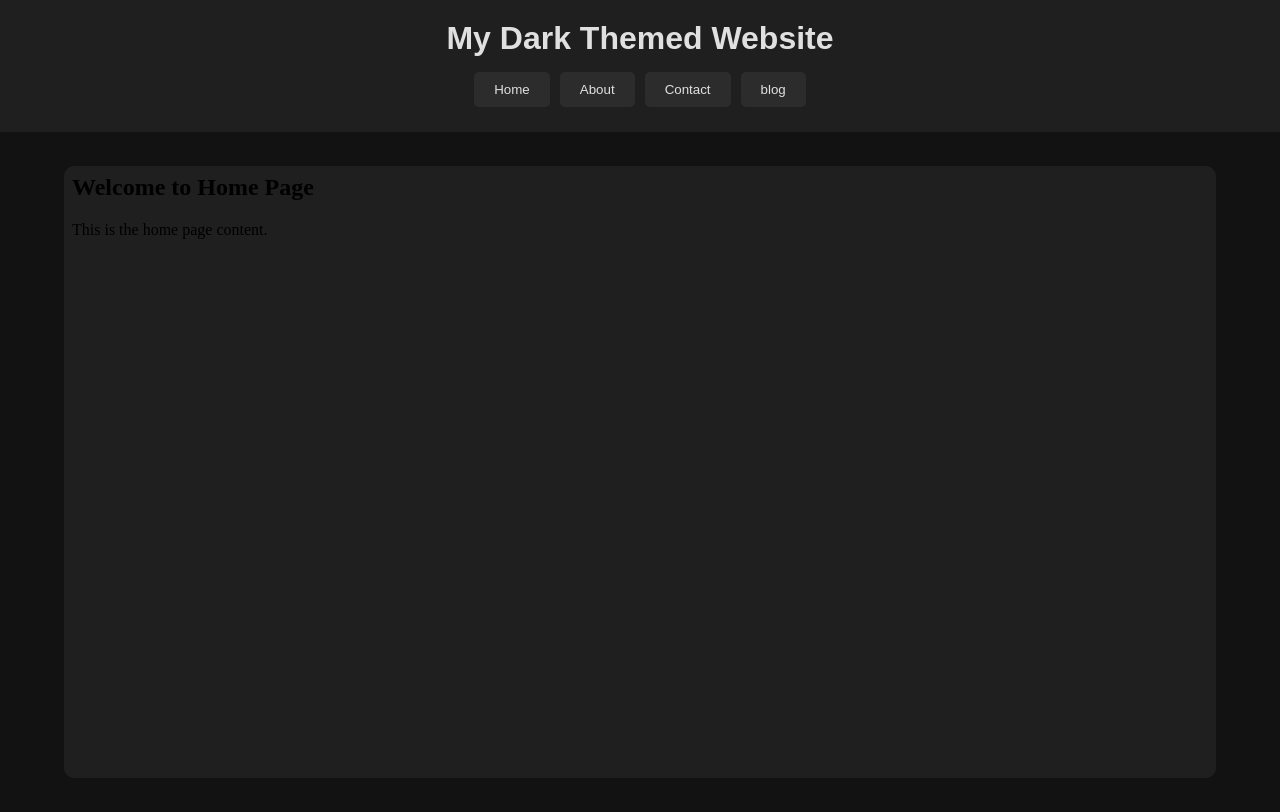
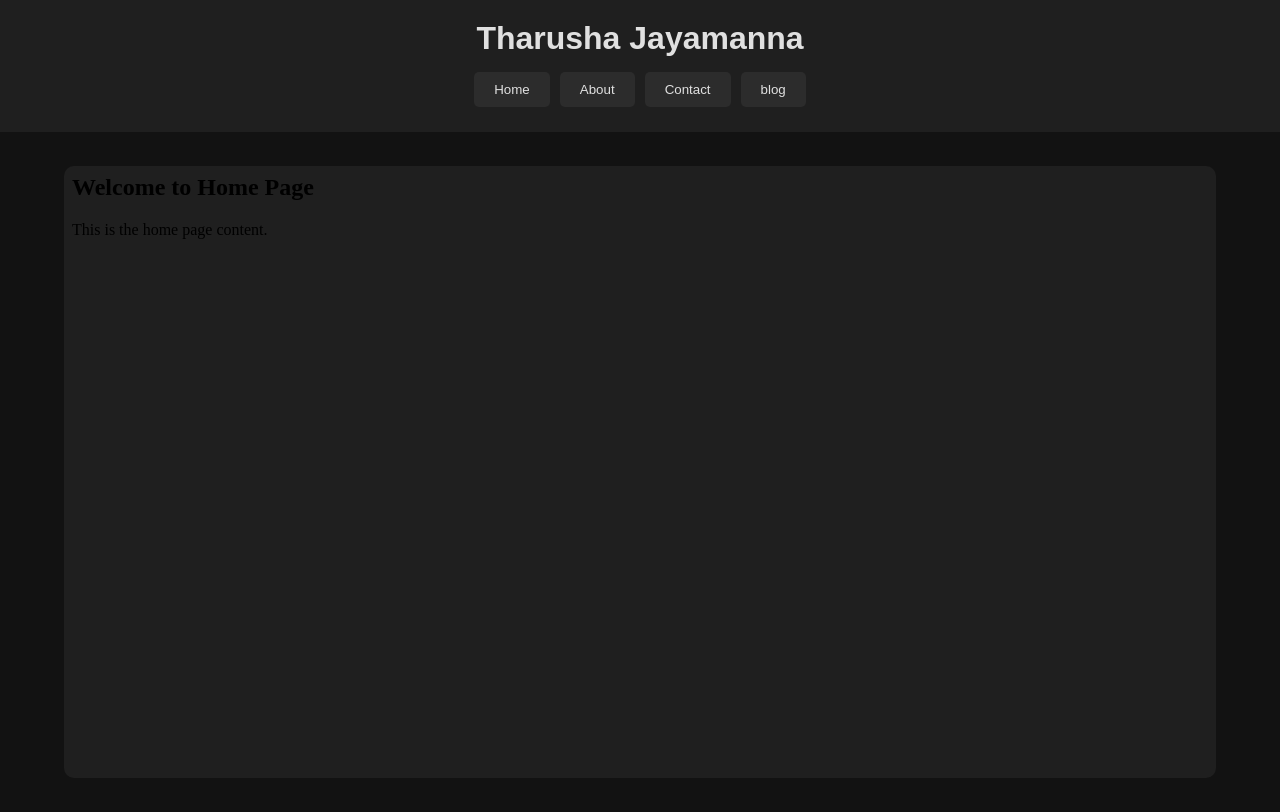
Before and after one commit to tharushajayamanna60/website, a plain HTML site: page index.html in a window 1280 px wide. Drawn offline with Linux system fonts and the light colour scheme.

Commit message:
Update index.html

```diff
--- a/index.html
+++ b/index.html
@@ -8,7 +8,7 @@
 </head>
 <body>
     <header>
-        <h1>My Dark Themed Website</h1>
+        <h1>Tharusha Jayamanna</h1>
         <nav id="navbar"></nav>
     </header>
 
```
